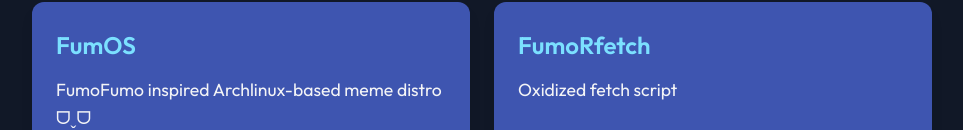
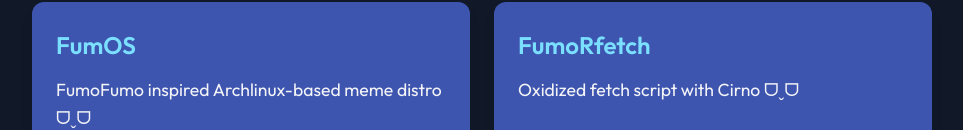
Before and after one commit to fumofumoenjoyer/website, a plain HTML site: page index.html in a window 1280 px wide. Shown: the part 832-962 px from the top of the page, without its empty margins (158-1121 px from the left). Drawn offline with Linux system fonts and the light colour scheme.

Commit message:
Update index.html

```diff
--- a/index.html
+++ b/index.html
@@ -342,7 +342,7 @@
           <div class="project-card">
             <a href="https://github.com/fumofumoenjoyer/FumoRfetch" class="project-card-link"></a>
             <h3 class="project-title">FumoRfetch</h3>
-            <p class="project-description">Oxidized fetch script</p>
+            <p class="project-description">Oxidized fetch script with Cirno ᗜˬᗜ</p>
           </div>
         </div>
       </div>
```
